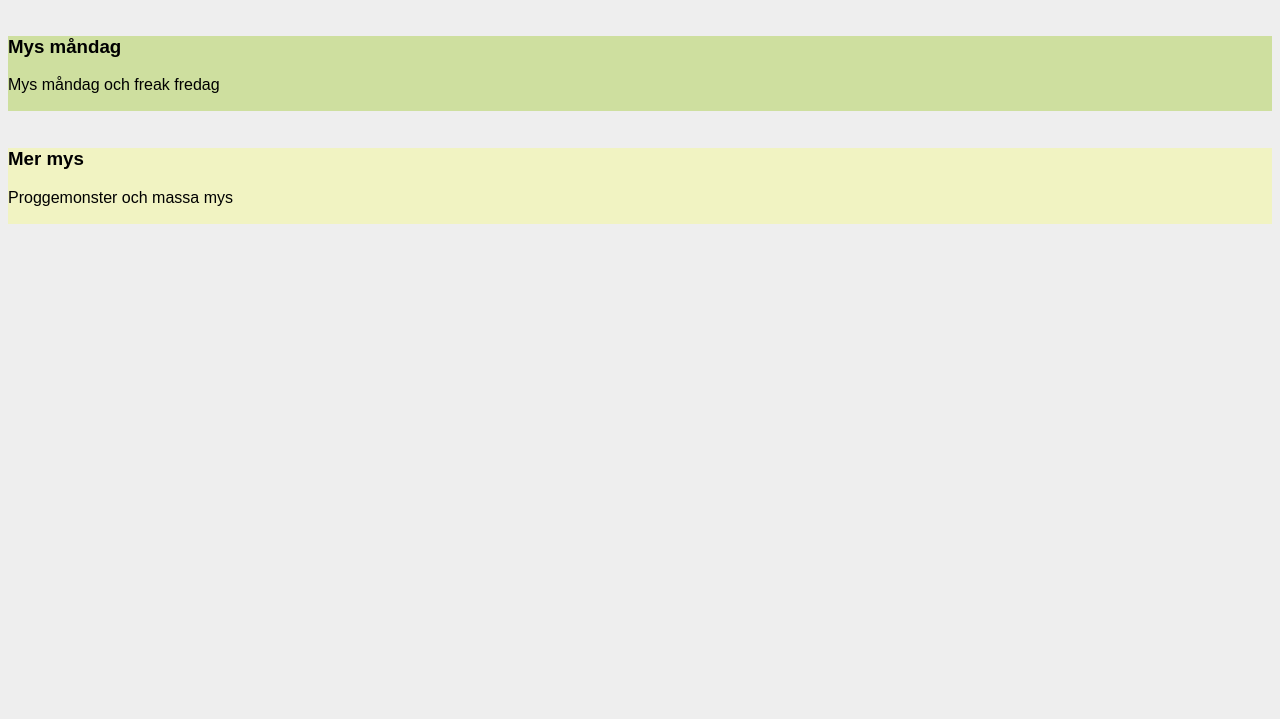
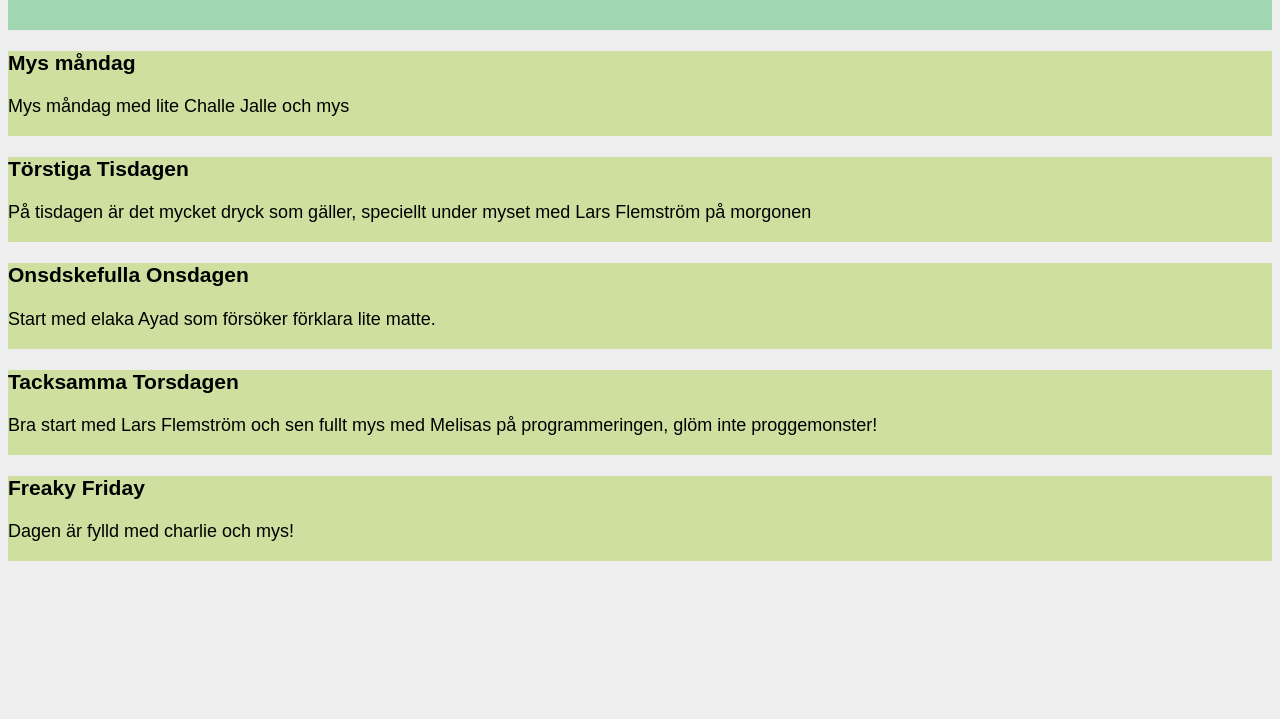
Before and after one commit to dontagner/TestCharlie, a plain HTML site: page index.html in a window 1280 px wide. Shown: the part 81-800 px from the top of the page. Drawn offline with Linux system fonts and the light colour scheme.

Commit message:
Veckans schema!

```diff
--- a/index.html
+++ b/index.html
@@ -9,20 +9,31 @@
 <body>
 
 <div class="Rubrik">
-    <Header><h1>Veckans Schema:</h1></Header>
-    <br>
+    <Header><h1>Veckans Schema:</h1><br></Header>
 </div>
-    <div class="Main">
+    <div class="Måndag">
         <article><h3>Mys måndag</h3>
-            <p>Mys måndag och freak fredag</p>
+            <p>Mys måndag med lite Challe Jalle och mys</p>
         </article>
     </div>
+    <div class ="Tisdag">
+        <h3>Törstiga Tisdagen</h3>
+        <p>På tisdagen är det mycket dryck som gäller, speciellt under myset med Lars Flemström på morgonen</p>
+    </div>
+<div class ="Onsdag">
+        <h3>Onsdskefulla Onsdagen</h3>
+        <p>Start med elaka Ayad som försöker förklara lite matte.</p>
+</div>
 
-<br>
-    <div class ="Underrubrik">
-        <h3>Mer mys</h3>
-        <p>Proggemonster och massa mys</p>
-    </div>
+<div class ="Torsdag">
+    <h3>Tacksamma Torsdagen</h3>
+    <p>Bra start med Lars Flemström och sen fullt mys med Melisas på programmeringen, glöm inte proggemonster!</p>
+</div>
+
+<div class ="Fredag">
+    <h3>Freaky Friday</h3>
+    <p>Dagen är fylld med charlie och mys!</p>
+</div>
 
 </body>
 </html>
--- a/style.css
+++ b/style.css
@@ -1,19 +1,35 @@
 body{
     background-color: #eee;
     font-family: sans-serif;
+    font-size: large;
 }
 
 Header{
     background-color: #A1D6B2;
 }
 
-.Main{
+.Måndag{
     padding-bottom: 1px;
     background-color: #CEDF9F;
 
 }
 
-.Underrubrik{
+.Tisdag{
     padding-bottom: 1px;
-    background-color: #F1F3C2;
+    background-color: #CEDF9F;
 }
+
+.Onsdag{
+    padding-bottom: 1px;
+    background-color: #CEDF9F;
+}
+
+.Torsdag{
+    padding-bottom: 1px;
+    background-color: #CEDF9F;
+}
+
+.Fredag{
+    padding-bottom: 1px;
+    background-color: #CEDF9F;
+}
```
